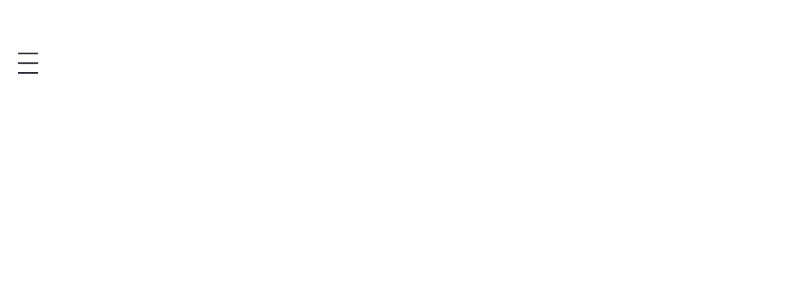
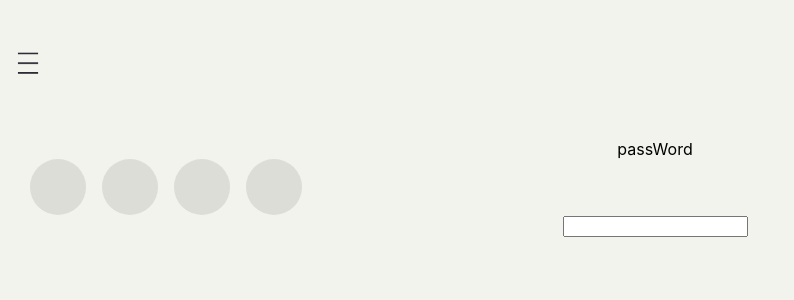
Before and after one commit to KMU-WINK/dark-chapter-web, a React (Create React App) app: page /appLock in a window 1280 px wide. Shown: the top 300 px of the page, without its empty margins (0-794 px from the left). Built offline with nearby package versions, Linux system fonts and the light colour scheme.

Commit message:
add appLock Page

```diff
--- a/package.json
+++ b/package.json
@@ -34,5 +34,8 @@
       "last 1 firefox version",
       "last 1 safari version"
     ]
+  },
+  "devDependencies": {
+    "react-router-dom": "^5.2.0"
   }
 }
--- a/src/App.js
+++ b/src/App.js
@@ -1,11 +1,18 @@
 import logo from './logo.svg';
 import './App.css';
+import { BrowserRouter as Router, Route, Switch } from "react-router-dom";
 import Menu from './component/MenuBar'
+import {
+    AppLock
+} from './pages';
 
 function App() {
   return (
     <div className="App">
       <Menu/>
+      <Router>
+          <Route path = '/appLock' component={AppLock}/>
+      </Router>
     </div>
   );
 }
--- /dev/null
+++ b/src/pages/applock.js
@@ -0,0 +1,25 @@
+import React,{ useState, useEffect } from "react";
+import '../styles/appLock.css'
+
+function AppLock (){
+    const [password, setPassword] = useState('')
+    const [passwordComponent, setPasswordComponent] = useState([
+        <div className='passwordCircle'> </div>,
+        <div className='passwordCircle'> </div>,
+        <div className='passwordCircle'> </div>,
+        <div className='passwordCircle'> </div>]);
+    const inputNumber = ({target}) =>{
+        setPassword(target.value)
+
+    }
+    return(
+        <div className='root'>
+            <label htmlFor="password">passWord</label>
+            <div className='passwordSection'>
+                {passwordComponent}
+            </div>
+            <input type="text" id='password' maxLength='4' onChange={inputNumber}/>
+        </div>
+    )
+};
+export default AppLock;
--- /dev/null
+++ b/src/pages/index.js
@@ -0,0 +1 @@
+export { default as AppLock } from "./applock";
--- /dev/null
+++ b/src/styles/appLock.css
@@ -0,0 +1,16 @@
+.root {
+    background: #F3F3ED;
+    min-height: 100vh;
+    padding: 139px 0 0 30px;
+}
+.passwordSection {
+    display: flex;
+    flex-direction: row;
+    gap : 16px;
+}
+.passwordCircle {
+    width: 56px;
+    height: 56px;
+    background: rgba(130,130,130,.2);
+    border-radius: 28px;
+}
```
